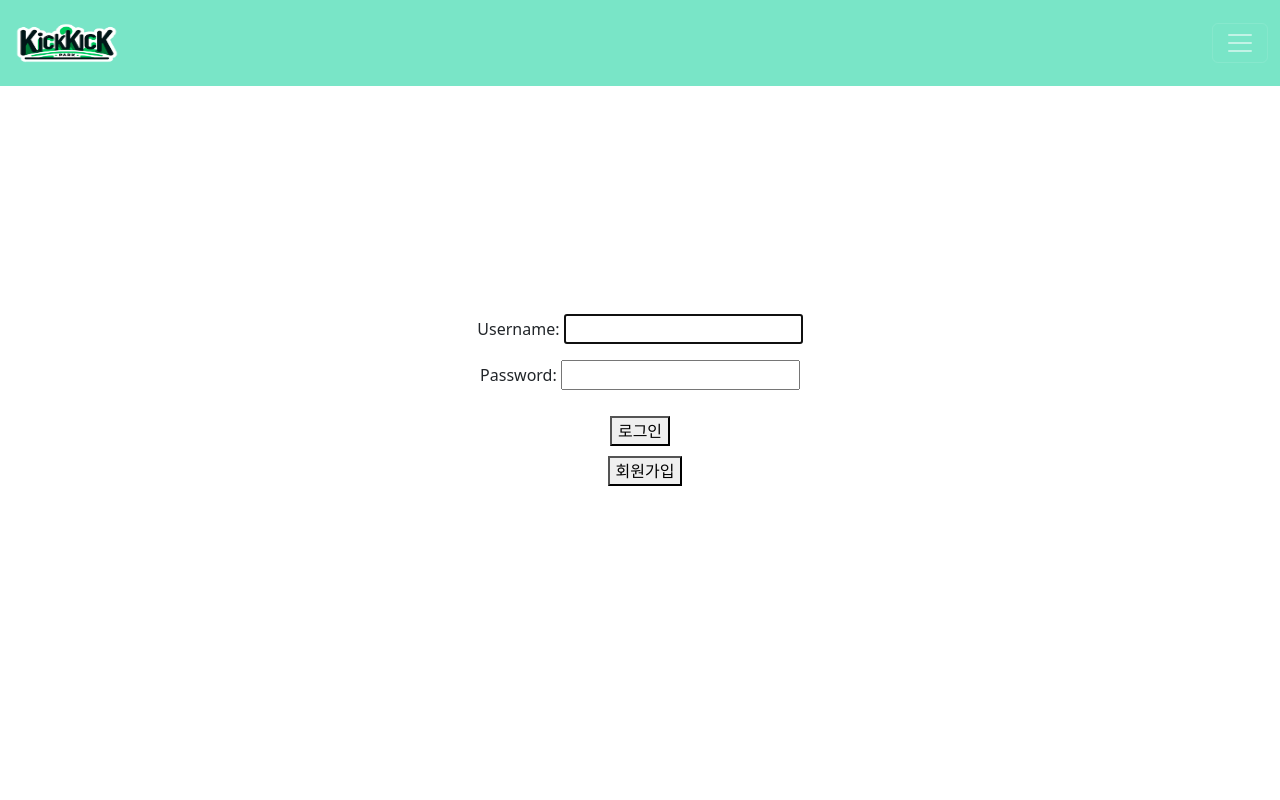
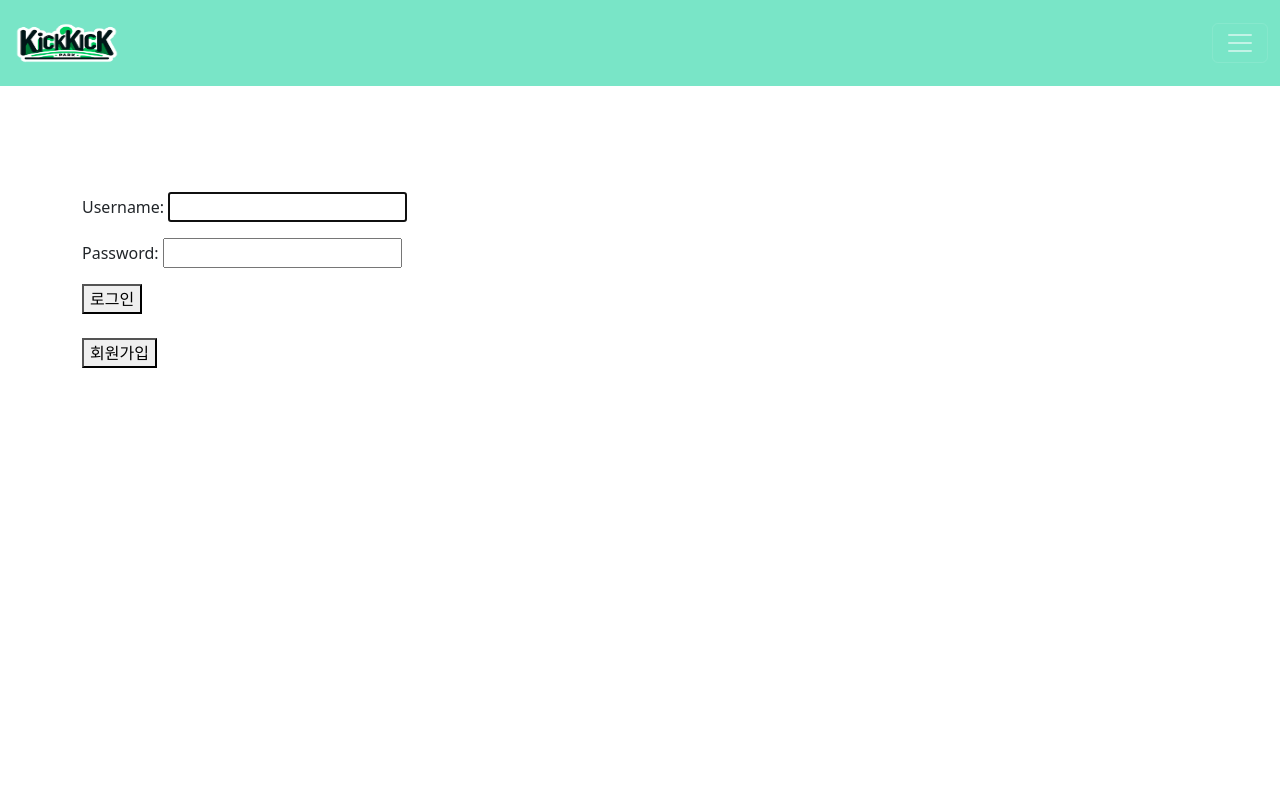
Before and after one commit to Lunecid/MultiCamp_Final, a Django app: page /accounts/login/ in a window 1280 px wide. Run offline with Django 5.2, Linux system fonts and the light colour scheme.

Commit message:
백성은

```diff
--- a/accounts/templates/login.html
+++ b/accounts/templates/login.html
@@ -1,51 +1,31 @@
 {% extends 'base.html' %}
 
 {% block body %}
+<br>
+<br>
+<br>
+<br>
 
 <!DOCTYPE html>
 <html lang="en">
 <head>
     <meta charset="UTF-8">
     <title>Login</title>
-    <style>
-        body {
-            display: flex;
-            justify-content: center;
-            align-items: center;
-            height: 100vh;
-            margin: 0;
-        }
-        .login-form {
-            text-align: center;
-        }
-        .login-form form {
-            display: flex;
-            flex-direction: column;
-            align-items: center;
-        }
-        .login-form button {
-            margin-top: 10px;
-        }
-        .signup-button {
-            margin-left: 10px;
-        }
-    </style>
 </head>
 <body>
     {% if user.is_authenticated %}
         <p>안녕하세요, {{ user.username }}님!</p>
         <a href="{% url 'accounts:logout' %}">로그아웃</a>
     {% else %}
-    <div class="login-form">
         <form method="post">
             {% csrf_token %}
             {{ form.as_p }}
             <button type="submit">로그인</button>
         </form>
-        <form method="get" action="{% url 'accounts:signup' %}" class="signup-button">
+        <br>
+        <form method="get" action="{% url 'accounts:signup' %}">
             <button type="submit">회원가입</button>
         </form>
-    </div>
     {% endif %}
 </body>
 </html>
```
Also changed, not shown: accounts/templates/new_login.html (added, +75 -0 lines), map/templates/default.html (+33 -2 lines).
